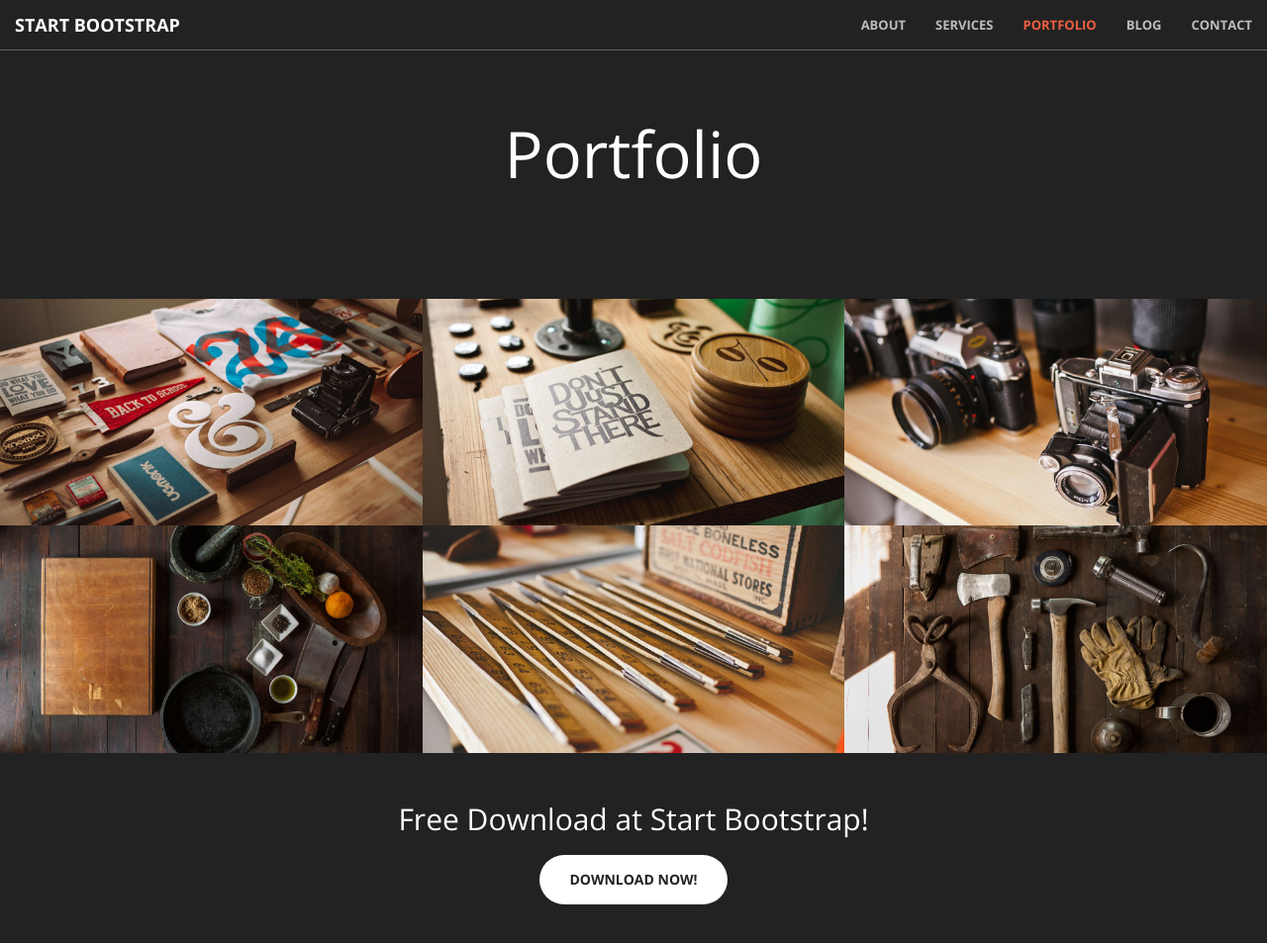
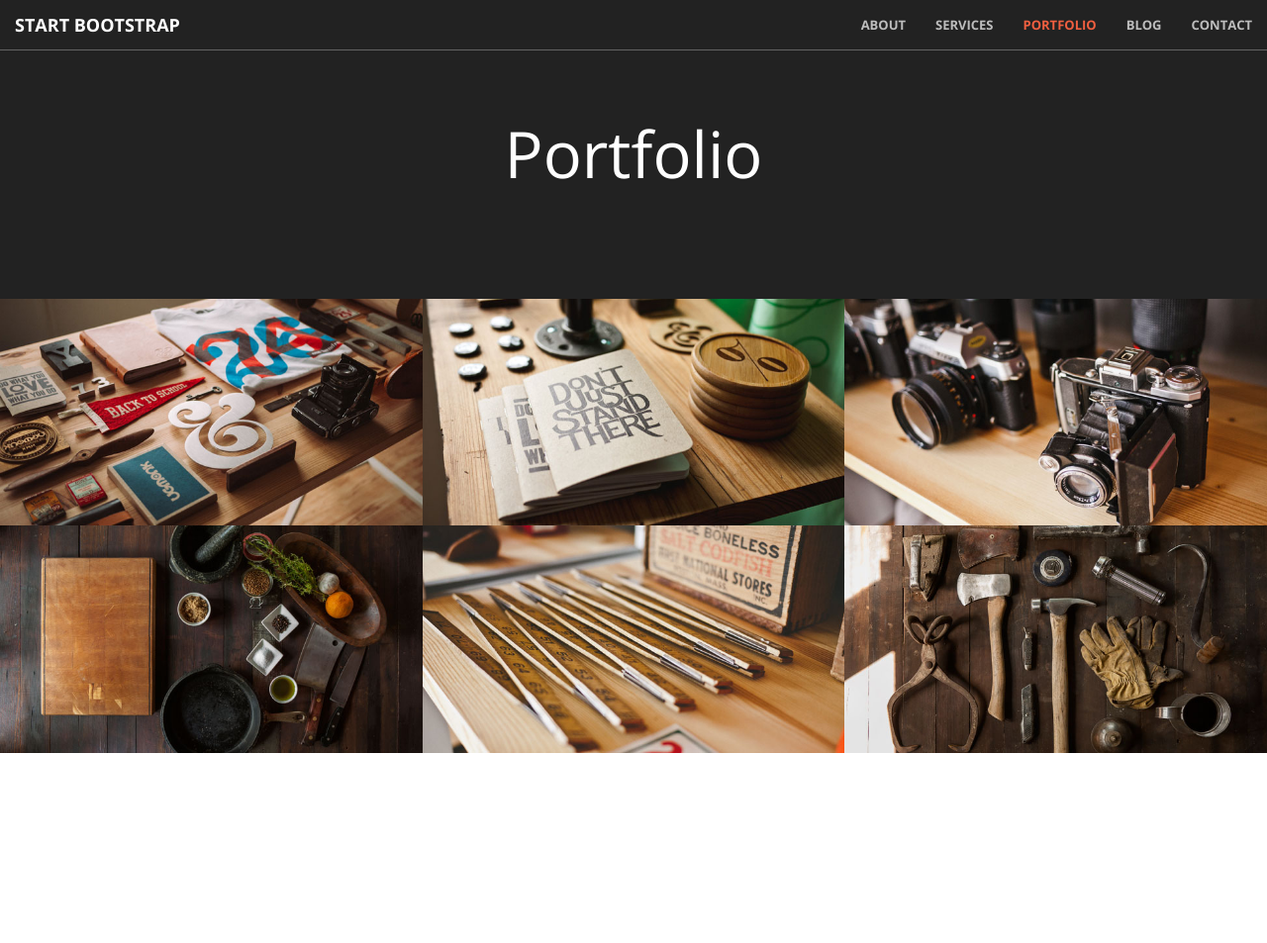
Before and after one commit to sebw84/gittest, a Jekyll site: the page built from portfolio.html, in a window 1280 px wide and 964 px high. Shown: the top 953 px of the window at 99% size. Built offline with Jekyll 4.4.1, drawn with Linux system fonts in a browser that asks for light colours.

Commit message:
portfolio-update

```diff
--- a/portfolio.html
+++ b/portfolio.html
@@ -1,6 +1,31 @@
 ---
 layout: default
 title: Portfolio Neu
+portfolio:
+  - image_path: /img/portfolio/1.jpg
+    category: Web Design
+    project: Apple
+    url: http://apple.com
+  - image_path: /img/portfolio/2.jpg
+    category: SEO
+    project: Tesla
+    url: http://www.teslamotors.com/
+  - image_path: /img/portfolio/3.jpg
+    category: SEO
+    project: Optimizely
+    url: https://www.optimizely.com/
+  - image_path: /img/portfolio/4.jpg
+    category: Content Writing
+    project: GitHub
+    url: https://github.com/
+  - image_path: /img/portfolio/5.jpg
+    category: Web Design
+    project: Dropbox
+    url: https://www.dropbox.com
+  - image_path: /img/portfolio/6.jpg
+    category: Social Media Marketing
+    project: Uber
+    url: https://www.uber.com/
 ---
 
 <section class="bg-dark">
@@ -9,109 +34,26 @@
   </div>
 </section>
 
-
 <section class="no-padding" id="portfolio">
   <div class="container-fluid">
     <div class="row no-gutter">
+      {% for item in page.portfolio %}
       <div class="col-lg-4 col-sm-6">
-                    <a href="#" class="portfolio-box">
-                        <img src="img/portfolio/1.jpg" class="img-responsive" alt="">
+        <a href="{{ item.url }}" class="portfolio-box">
+          <img src="{{ item.image_path }}" class="img-responsive" alt="{{ item.project }}">
           <div class="portfolio-box-caption">
             <div class="portfolio-box-caption-content">
               <div class="project-category text-faded">
-                                    Category
+                {{ item.category }}
               </div>
               <div class="project-name">
-                                    Project Name
+                {{ item.project }}
               </div>
             </div>
           </div>
         </a>
       </div>
-                <div class="col-lg-4 col-sm-6">
-                    <a href="#" class="portfolio-box">
-                        <img src="img/portfolio/2.jpg" class="img-responsive" alt="">
-                        <div class="portfolio-box-caption">
-                            <div class="portfolio-box-caption-content">
-                                <div class="project-category text-faded">
-                                    Category
-                                </div>
-                                <div class="project-name">
-                                    Project Name
-                                </div>
-                            </div>
-                        </div>
-                    </a>
-                </div>
-                <div class="col-lg-4 col-sm-6">
-                    <a href="#" class="portfolio-box">
-                        <img src="img/portfolio/3.jpg" class="img-responsive" alt="">
-                        <div class="portfolio-box-caption">
-                            <div class="portfolio-box-caption-content">
-                                <div class="project-category text-faded">
-                                    Category
-                                </div>
-                                <div class="project-name">
-                                    Project Name
-                                </div>
-                            </div>
-                        </div>
-                    </a>
-                </div>
-                <div class="col-lg-4 col-sm-6">
-                    <a href="#" class="portfolio-box">
-                        <img src="img/portfolio/4.jpg" class="img-responsive" alt="">
-                        <div class="portfolio-box-caption">
-                            <div class="portfolio-box-caption-content">
-                                <div class="project-category text-faded">
-                                    Category
-                                </div>
-                                <div class="project-name">
-                                    Project Name
-                                </div>
-                            </div>
-                        </div>
-                    </a>
-                </div>
-                <div class="col-lg-4 col-sm-6">
-                    <a href="#" class="portfolio-box">
-                        <img src="img/portfolio/5.jpg" class="img-responsive" alt="">
-                        <div class="portfolio-box-caption">
-                            <div class="portfolio-box-caption-content">
-                                <div class="project-category text-faded">
-                                    Category
-                                </div>
-                                <div class="project-name">
-                                    Project Name
-                                </div>
-                            </div>
-                        </div>
-                    </a>
-                </div>
-                <div class="col-lg-4 col-sm-6">
-                    <a href="#" class="portfolio-box">
-                        <img src="img/portfolio/6.jpg" class="img-responsive" alt="">
-                        <div class="portfolio-box-caption">
-                            <div class="portfolio-box-caption-content">
-                                <div class="project-category text-faded">
-                                    Category
-                                </div>
-                                <div class="project-name">
-                                    Project Name
-                                </div>
-                            </div>
-                        </div>
-                    </a>
-                </div>
+      {% endfor %}
     </div>
   </div>
 </section>
-
-    <aside class="bg-dark">
-        <div class="container text-center">
-            <div class="call-to-action">
-                <h2>Free Download at Start Bootstrap!</h2>
-                <a href="#" class="btn btn-default btn-xl wow tada">Download Now!</a>
-            </div>
-        </div>
-    </aside>
```
Lines whose indentation alone changed are shown as unchanged.
